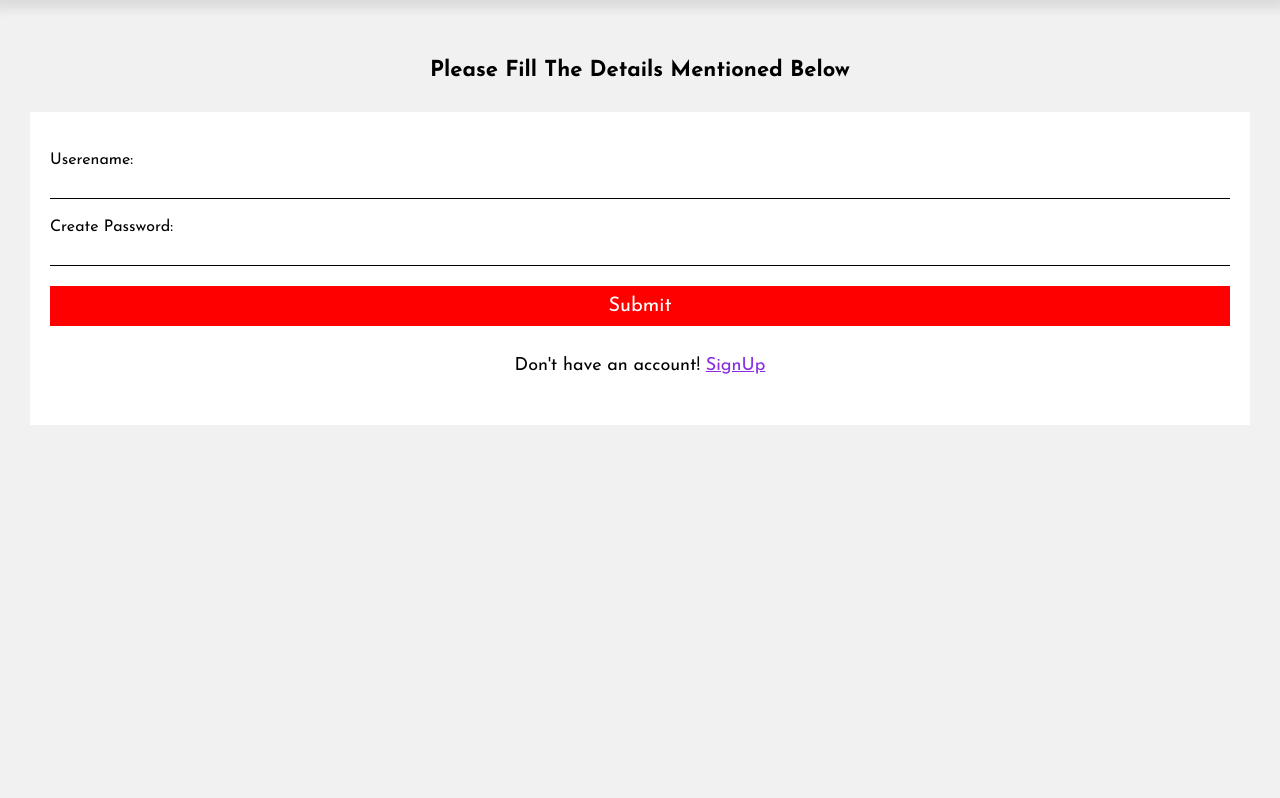
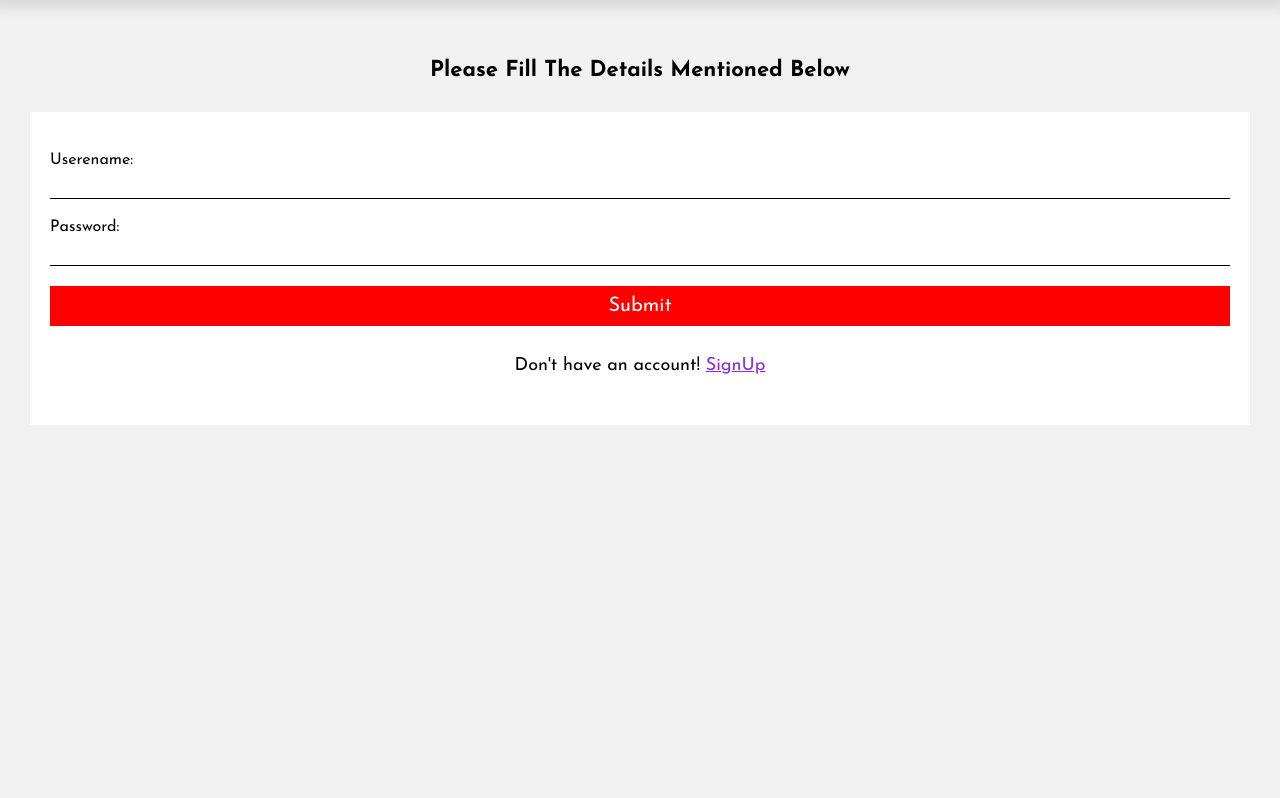
Before and after one commit to ScreenTechnicals/NYGC, a Django app: page /login/ in a window 1280 px wide. Shown: the part 97-895 px from the top of the page. Run offline with Django 3.2, Linux system fonts and the light colour scheme; some web fonts are replaced.

Commit message:
Complete8

```diff
--- a/templates/Home/login.html
+++ b/templates/Home/login.html
@@ -11,7 +11,7 @@
         </div>
 
         <div>
-            <label for="password">Create Password:</label>
+            <label for="password">Password:</label>
             <input type="password" name="password" id="password" required>
         </div>
 
--- a/templates/base.html
+++ b/templates/base.html
@@ -15,7 +15,7 @@
     <style>
         #signup{
             width: 100%;
-            height: 100vh;
+            min-height: 100vh;
             padding: 30px;
             text-align: center;
         }
```
